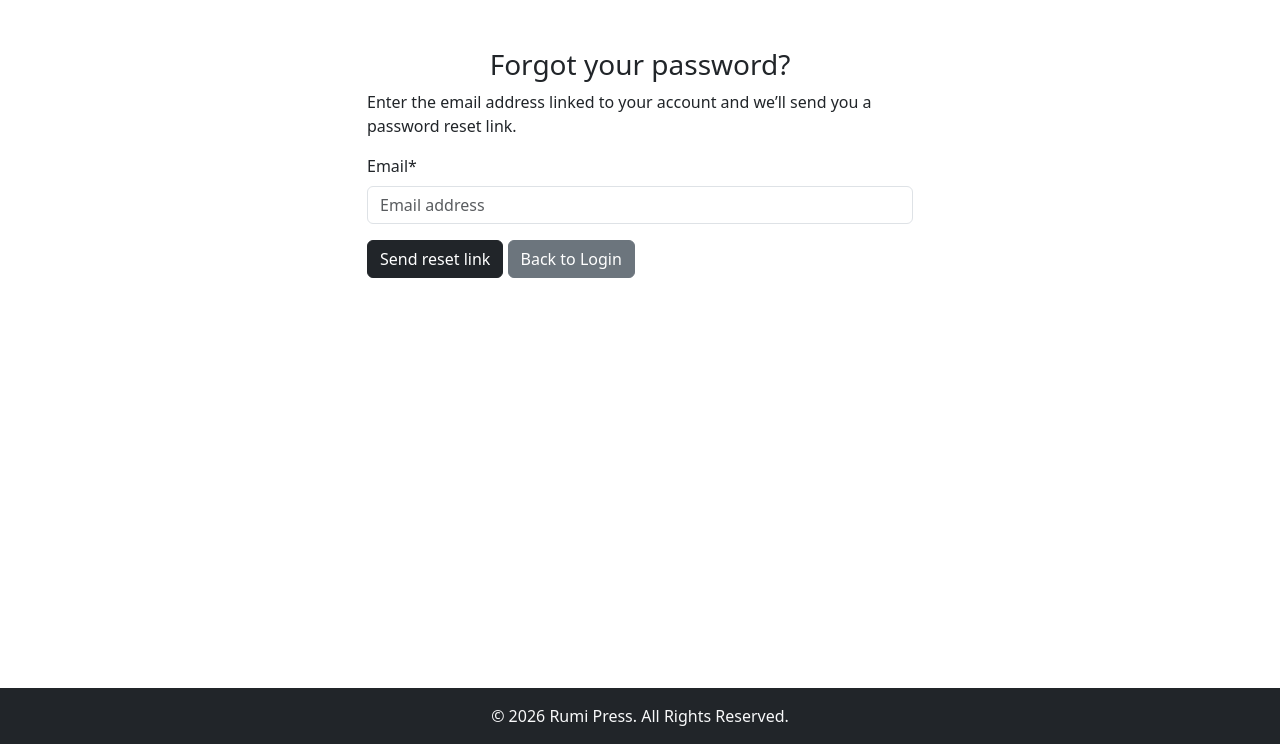
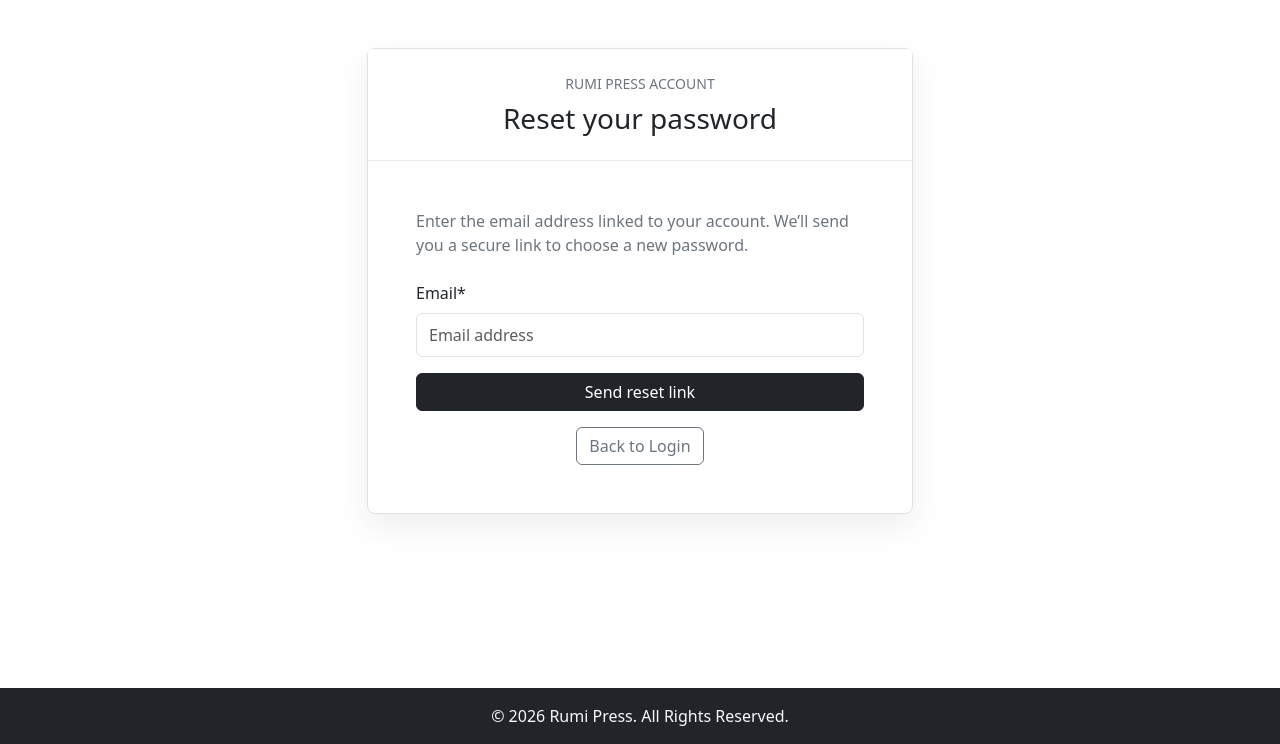
Before and after one commit to hoanggddo/rumi_press, a Django app: page /accounts/password/reset/ in a window 1280 px wide. Shown: the part 56-800 px from the top of the page. Run offline with Django 5.2, Linux system fonts and the light colour scheme; some libraries are stand-ins or nearby versions.

Commit message:
fixed forgot_password layout

```diff
--- a/tracker/templates/account/forgot_pass.html
+++ b/tracker/templates/account/forgot_pass.html
@@ -3,12 +3,14 @@
 {% block content %}
 <section class="container mt-5">
 	<div class="row justify-content-center">
-		<div class="col-md-6">
-			<div class="card-header">
-				<h3 class="text-center">Forgot your password?</h3>
+		<div class="col-lg-6 col-md-8">
+			<div class="card recovery-card">
+				<div class="card-header bg-white py-4">
+					<p class="text-uppercase text-secondary small text-center mb-2">Rumi Press account</p>
+					<h3 class="text-center mb-0">Reset your password</h3>
 				</div>
-			<div class="card-body">
-				<p>Enter the email address linked to your account and we’ll send you a password reset link.</p>
+				<div class="card-body p-4 p-md-5">
+					<p class="text-secondary mb-4">Enter the email address linked to your account. We’ll send you a secure link to choose a new password.</p>
 					{% if messages %}
 						{% for message in messages %}
 							<div class="alert alert-{{ message.tags|default:'info' }}" role="status">{{ message }}</div>
@@ -17,11 +19,27 @@
 					<form method="POST" action="{% url 'account_reset_password' %}">
 						{% csrf_token %}
 						{{ form|crispy }}
-					<button class="btn btn-dark" type="submit">Send reset link</button>
-					<a href="{% url 'account_login' %}" class="btn btn-secondary">Back to Login</a>
+						<button class="btn btn-dark w-100" type="submit">Send reset link</button>
 					</form>
+					<div class="text-center mt-3">
+						<a href="{% url 'account_login' %}" class="btn btn-outline-secondary">Back to Login</a>
+					</div>
+				</div>
 			</div>
 		</div>
 	</div>
 </section>
+<style>
+	.recovery-card {
+		border: 1px solid #dee2e6;
+		border-radius: 0.5rem;
+		box-shadow: 0 0.75rem 2rem rgb(33 37 41 / 8%);
+	}
+	.recovery-card .card-header {
+		border-bottom-color: #e9ecef;
+	}
+	.recovery-card .form-control {
+		min-height: 44px;
+	}
+</style>
 {% endblock %}
--- /dev/null
+++ b/tracker/templates/account/password_reset_help_text.html
@@ -0,0 +1 @@
+{# The password reset action is shown once as a button in login.html. #}
```
Also changed, not shown: tracker/templates/account/login.html (+5 -3 lines), tracker/tests.py (+8 -0 lines). Lines whose indentation alone changed are shown as unchanged.
